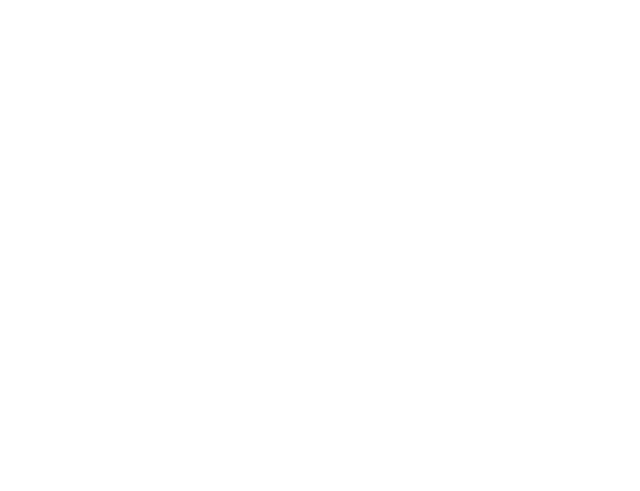
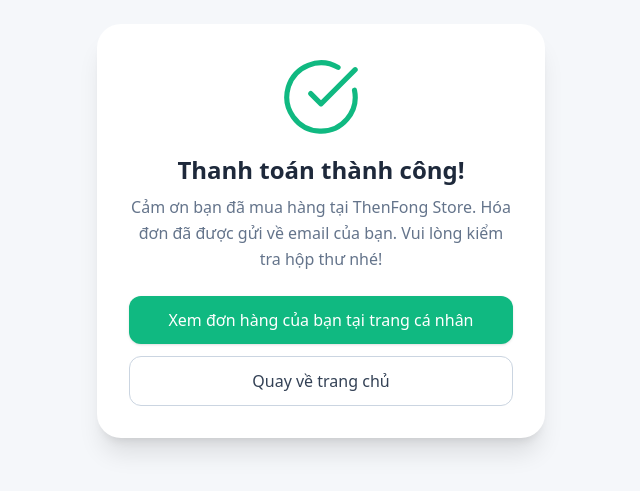
Before and after one commit to Yuta3108/ShopThuCong, a React (Vite) app in the folder ShopThuCong/: page /payment-success in a window 1280 px wide. Before the commit this address had no page. Shown: the part 169-660 px from the top of the page, without its empty margins (319-959 px from the left). Built offline with nearby package versions, Linux system fonts and the light colour scheme.

Commit message:
làm thanh toán zalopay

```diff
--- a/ShopThuCong/src/App.jsx
+++ b/ShopThuCong/src/App.jsx
@@ -18,6 +18,7 @@ import Checkout from './User/ChucNang/Cart/Checkout';
 import AdminOrderPage from './Admin/Pages/AdminOrder';
 import XacThucEmail from './User/ChucNang/Auth/XacThucEmail'
 import AdminCategories from './Admin/Pages/AdminCategories'
+import Paymentsuccess from './User/ChucNang/Cart/paymentsuccess';
 function App() {
   return (
 
@@ -36,6 +37,7 @@ function App() {
       <Route path="/cart" element={<CartPage />} />
       <Route path='/checkout' element={<Checkout />} />
       <Route path="/verify-email/:token" element={<XacThucEmail />} />
+      <Route path="/payment-success" element={<Paymentsuccess />} />
       //== Admin Routes ==//
       <Route path='/admin' element={<DashBoard/>} />
       <Route path="/admin/users" element={<AdminUserPage />} />
--- a/ShopThuCong/src/User/ChucNang/Cart/Checkout.jsx
+++ b/ShopThuCong/src/User/ChucNang/Cart/Checkout.jsx
@@ -79,7 +79,7 @@ export default function CheckoutPage() {
 
       const res = await axios.post(`${API}/vouchers/apply`, {
         code: code.trim().toUpperCase(),
-        subtotal,
+        subtotal: Number(subtotal),
       });
 
       if (res.data.success) {
@@ -193,7 +193,7 @@ export default function CheckoutPage() {
       //
       Swal.fire({
         icon: "success",
-        title: "Đặt hàng thành công",
+        title: "Đặt hàng thành công vui lòng check hoá đơn bên Email!",
         timer: 1500,
         showConfirmButton: false,
       });
--- /dev/null
+++ b/ShopThuCong/src/User/ChucNang/Cart/paymentsuccess.jsx
@@ -0,0 +1,50 @@
+import { Link } from "react-router-dom";
+import { CheckCircle } from "lucide-react";
+
+export default function PaymentSuccess() {
+  return (
+    <div className="min-h-screen bg-[#F5F7FA] flex items-center justify-center px-4">
+      <div className="bg-white shadow-xl rounded-3xl p-8 max-w-md w-full text-center animate-fadeIn">
+
+        {/* ICON */}
+        <div className="flex justify-center mb-4">
+          <CheckCircle
+            className="text-emerald-500"
+            size={82}
+            strokeWidth={1.5}
+          />
+        </div>
+
+        {/* TITLE */}
+        <h1 className="text-2xl font-semibold text-slate-800">
+          Thanh toán thành công!
+        </h1>
+
+        {/* SUBTEXT */}
+        <p className="text-slate-500 mt-2 leading-relaxed">
+          Cảm ơn bạn đã mua hàng tại ThenFong Store.
+          Hóa đơn đã được gửi về email của bạn.
+          Vui lòng kiểm tra hộp thư nhé!
+        </p>
+
+        {/* BUTTONS */}
+        <div className="mt-6 space-y-3">
+          <Link
+            to="/User"
+            className="block w-full py-3 rounded-xl bg-emerald-500 text-white font-medium hover:bg-emerald-600 transition shadow"
+          >
+            Xem đơn hàng của bạn tại trang cá nhân
+          </Link>
+
+          <Link
+            to="/"
+            className="block w-full py-3 rounded-xl border border-slate-300 text-slate-700 font-medium hover:bg-slate-100 transition"
+          >
+            Quay về trang chủ
+          </Link>
+        </div>
+
+      </div>
+    </div>
+  );
+}
```
Also changed, not shown: 1 other file (tests, documents, lock files or other folders).
